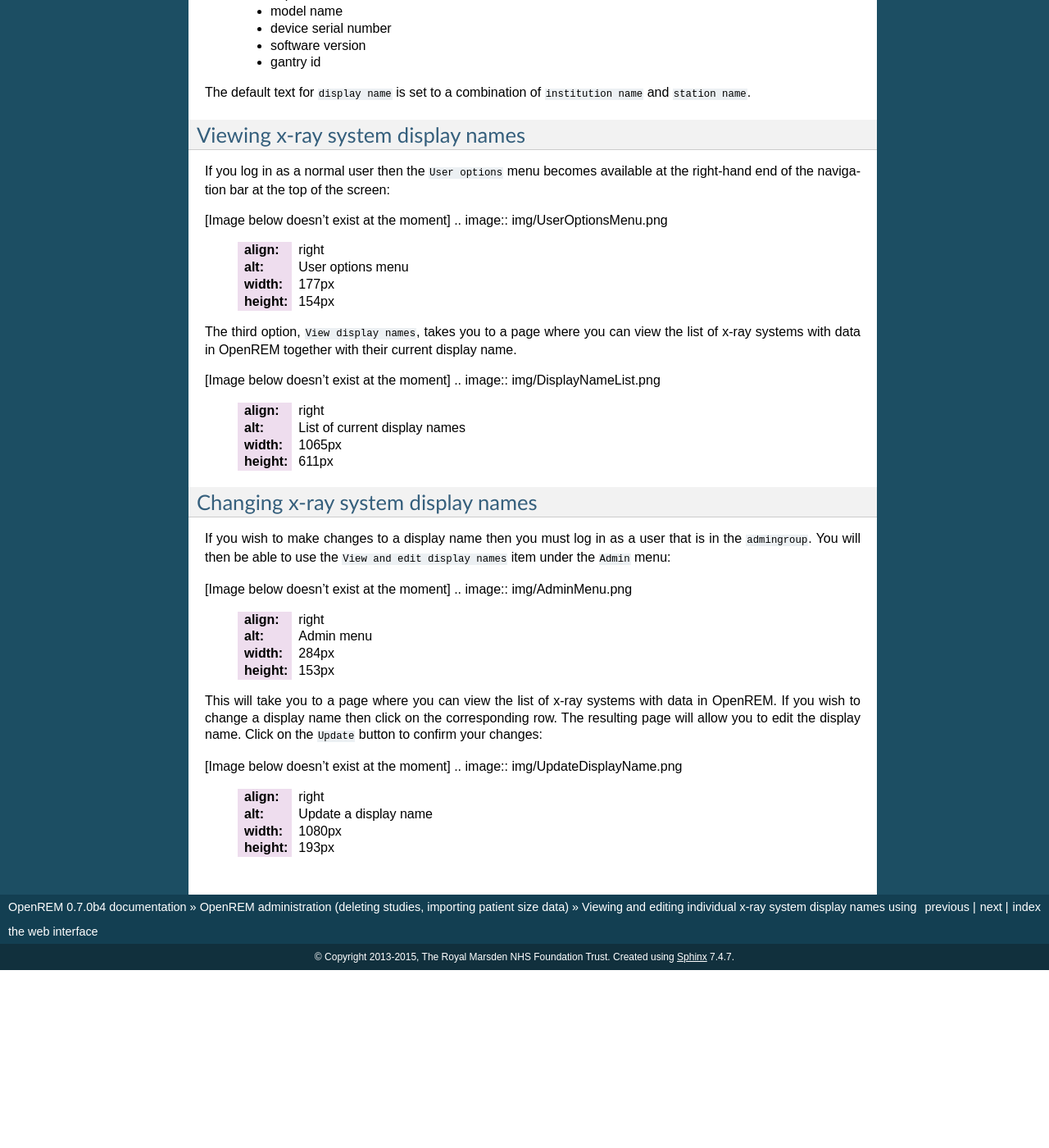
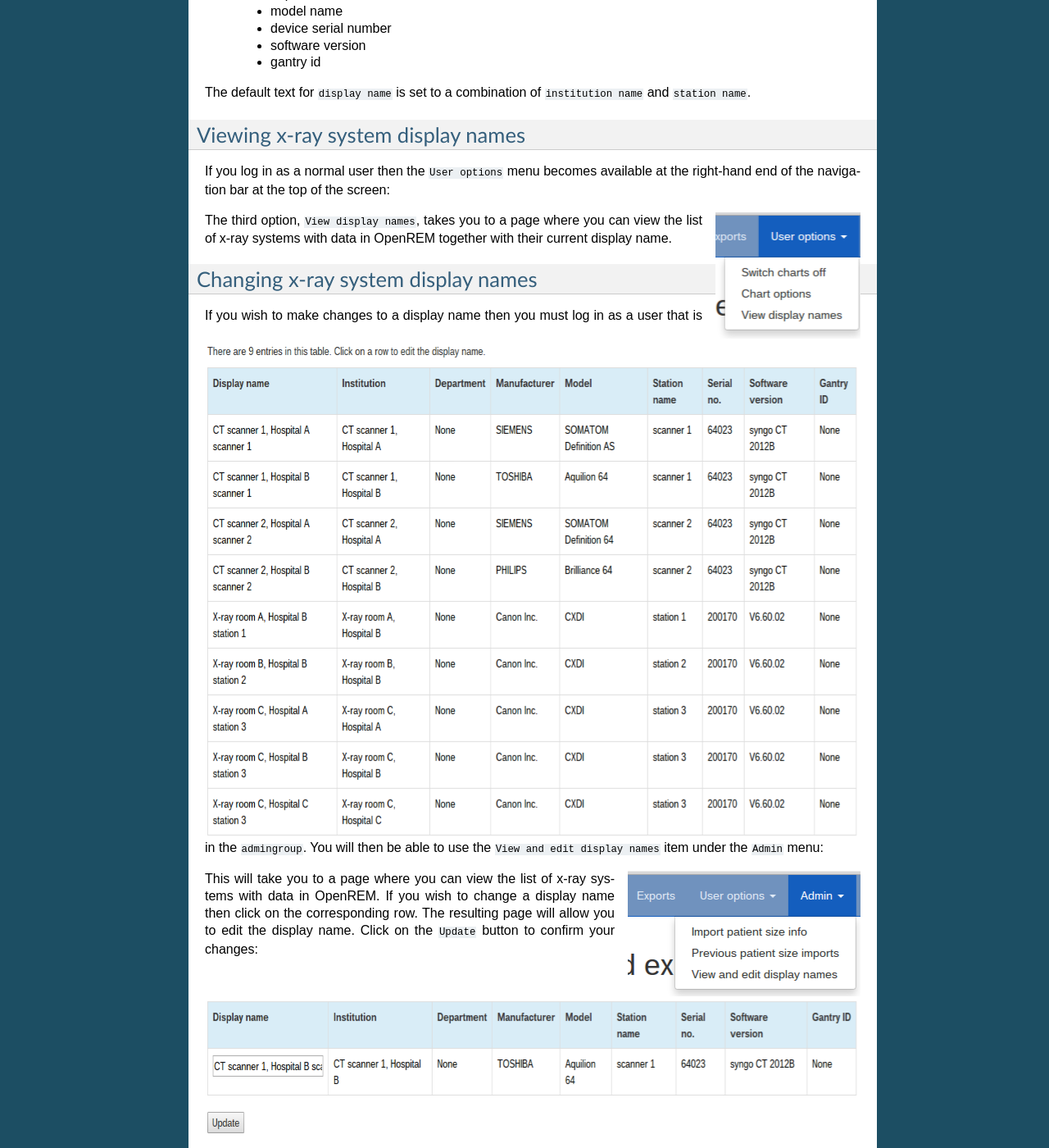
Before and after one commit to ckswilliams/modOpenREM, a Sphinx documentation site: the page built from docs/i_displaynames.rst, in a window 1280 px wide and 1400 px high, scrolled down 704 px. Shown: the whole window at 82% size. Built offline with Sphinx 7.4.7, drawn with Linux system fonts in a browser that asks for light colours; before the commit the page ends 1887 px from its top, so only the background shows below that.

Commit message:
Removed comments about missing images - they're there now. References issue #257.

```diff
--- a/docs/i_displaynames.rst
+++ b/docs/i_displaynames.rst
@@ -38,7 +38,6 @@ Viewing x-ray system display names
 If you log in as a normal user then the ``User options`` menu becomes available
 at the right-hand end of the navigation bar at the top of the screen:
 
-[Image below doesn't exist at the moment]
 .. image:: img/UserOptionsMenu.png
     :align: right
     :alt: User options menu
@@ -49,7 +48,6 @@ The third option, ``View display names``, takes you to a page where you can
 view the list of x-ray systems with data in OpenREM together with their
 current display name.
 
-[Image below doesn't exist at the moment]
 .. image:: img/DisplayNameList.png
     :align: right
     :alt: List of current display names
@@ -63,7 +61,6 @@ If you wish to make changes to a display name then you must log in as a user
 that is in the ``admingroup``. You will then be able to use the
 ``View and edit display names`` item under the ``Admin`` menu:
 
-[Image below doesn't exist at the moment]
 .. image:: img/AdminMenu.png
     :align: right
     :alt: Admin menu
@@ -75,7 +72,6 @@ data in OpenREM. If you wish to change a display name then click on the
 corresponding row. The resulting page will allow you to edit the display name.
 Click on the ``Update`` button to confirm your changes:
 
-[Image below doesn't exist at the moment]
 .. image:: img/UpdateDisplayName.png
     :align: right
     :alt: Update a display name
```
